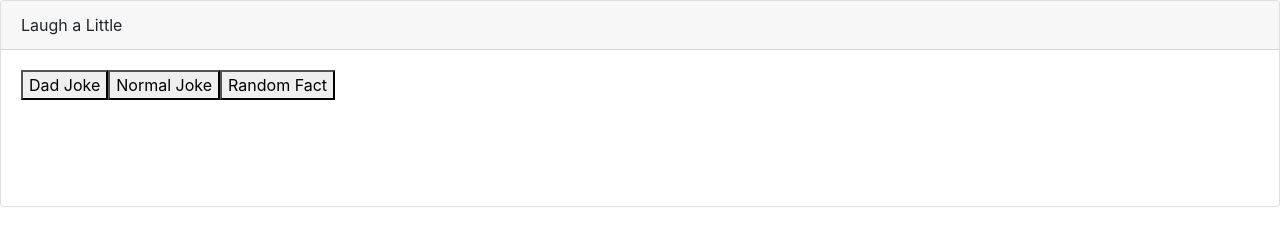
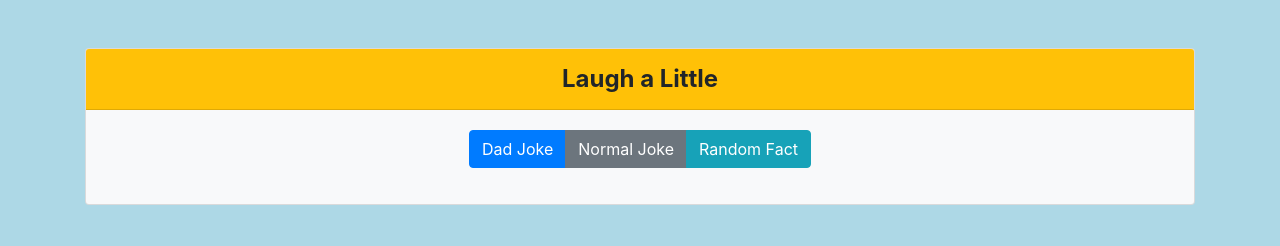
Before and after one commit to nishit2003/LaughALittle, a website with bundled scripts: page index.html in a window 1280 px wide. Built offline with nearby package versions, Linux system fonts and the light colour scheme; some packages are replaced by stand-ins of ours; no server answers.

Commit message:
chore: Update title and styling for Laugh a Little page

```diff
--- a/index.html
+++ b/index.html
@@ -9,15 +9,17 @@
   <link rel="stylesheet" type="text/css" href="styles/styles.css" />
 </head>
 <body>
-    <div id="joke-container" class="card">
-      <div class="card-header">Laugh a Little</div>
+  <div class="container mt-5">
+    <div id="joke-container" class="card text-center bg-light">
+      <div class="card-header bg-warning">Laugh a Little</div>
       <div class="card-body">
         <div class="btn-group mb-3" role="group" aria-label="Joke and Fact Buttons">
-        <button id="dad-joke">Dad Joke</button>
-        <button id="normal-joke">Normal Joke</button>
-        <button id="get-fact">Random Fact</button>
+          <button id="dad-joke" class="btn btn-primary">Dad Joke</button>
+          <button id="normal-joke" class="btn btn-secondary">Normal Joke</button>
+          <button id="get-fact" class="btn btn-info">Random Fact</button>
         </div>
         <p id="joke-text" class="card-text"></p>
+      </div>
     </div>
   </div>
   <script type="module" src="jokes.js"></script>
--- a/styles/styles.css
+++ b/styles/styles.css
@@ -1,9 +1,16 @@
+body {
+  background-color: lightblue; /* Light yellowish background */
+}
+
 #joke-container {
   min-width: 300px;
 }
 
-#joke-text {
-  min-height: 50px;
-  margin-top: 20px;
-  font-style: italic;
+.card-header {
+  font-size: 1.5rem;
+  font-weight: bold;
 }
+
+.btn-group button {
+  min-width: 50px;
+}
```
Also changed, not shown: README.md, icon.png. Lines whose indentation alone changed are shown as unchanged.
